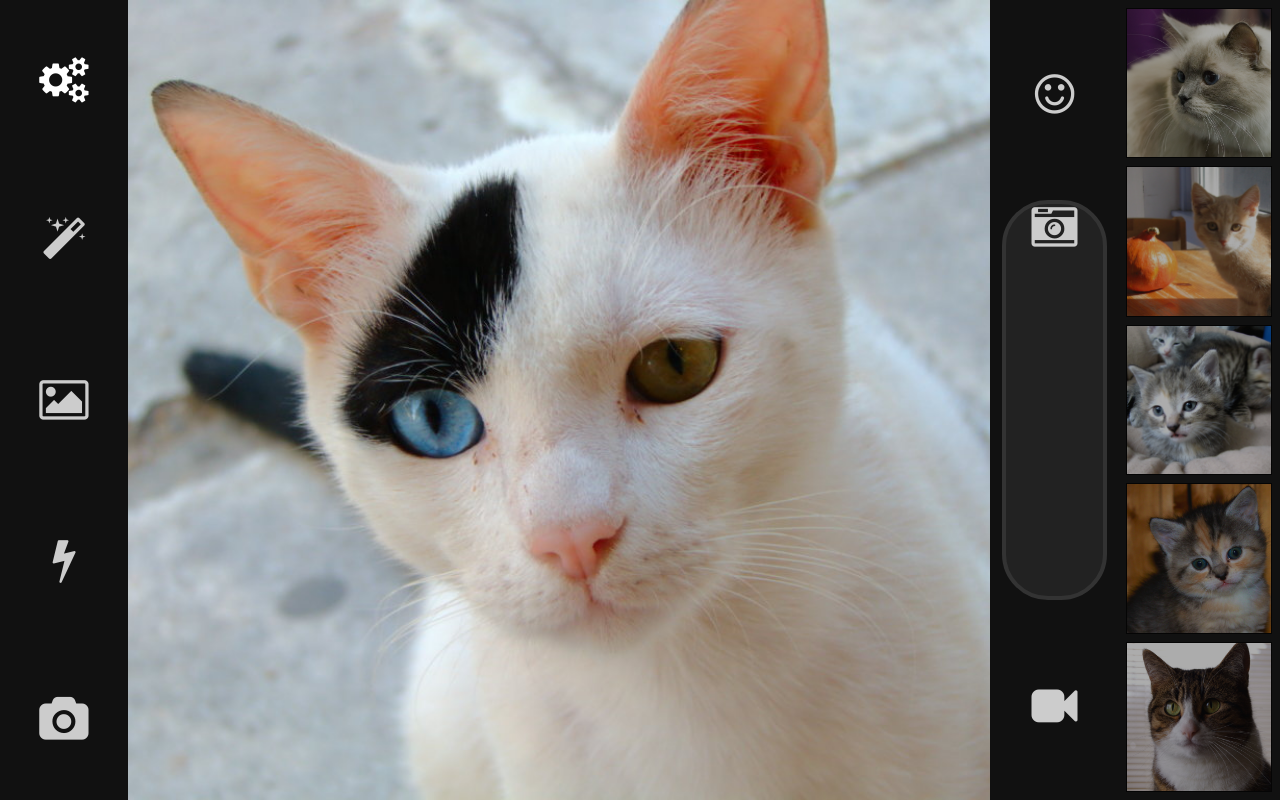
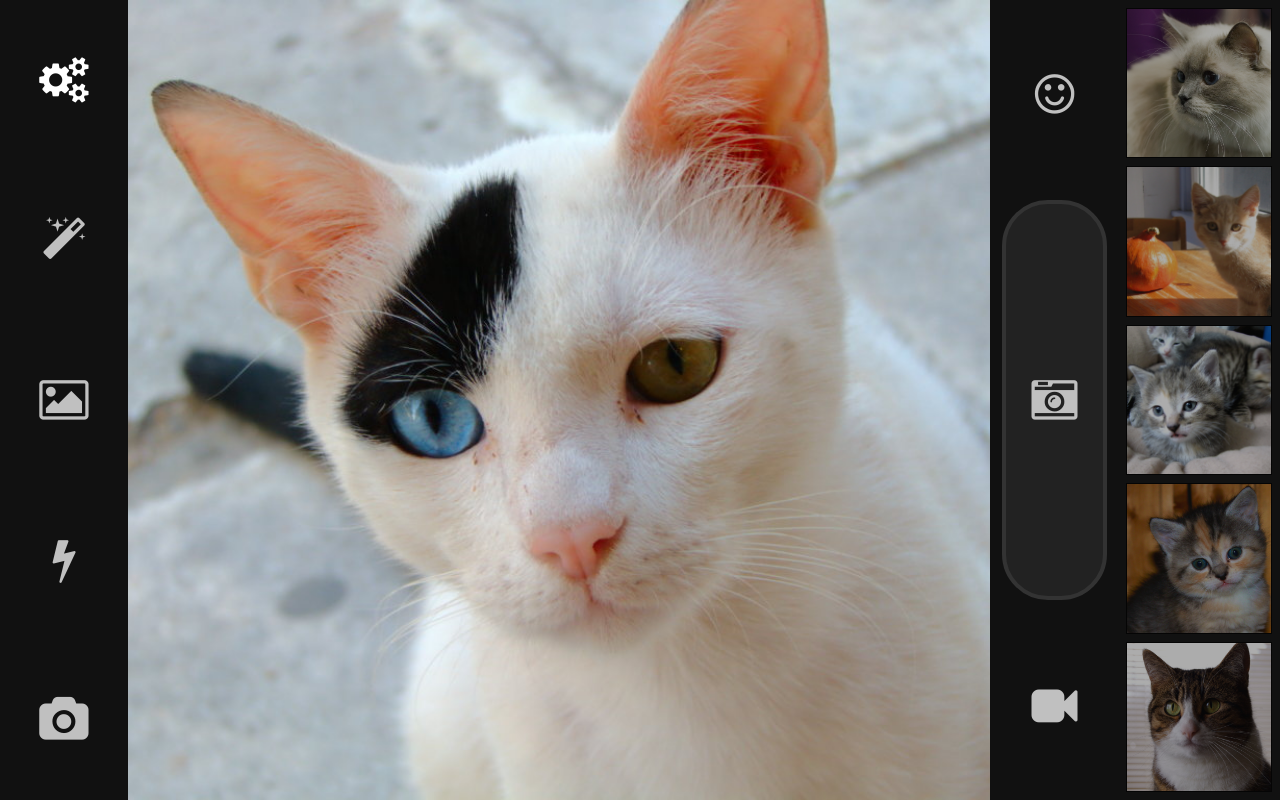
Before and after one commit to SirPepe/RWD-App-Workshop, a plain HTML site: page index.html in a window 1280 px wide. Drawn offline with Linux system fonts and the light colour scheme; files whose address does not match are found by name.

Commit message:
Lösung fertig
Signed-off-by: Peter Kröner <peter@peterkroener.de>

```diff
--- a/style-lösung.css
+++ b/style-lösung.css
@@ -18,7 +18,7 @@ button {
   margin: 0;
 }
 
-/* Icons */
+/* Icons und Buttons */
 @font-face {
   font-family: 'icons';
   src: url('assets/font/font/icons.eot?2742526');
@@ -36,7 +36,7 @@ button span {
   font-weight: normal;
   speak: none;
   line-height: 1em;
-  color: #CCC;
+  color: #C0C0C0;
 }
 button:hover span {
   color: #FFF;
@@ -49,11 +49,15 @@ button.camera span:before { content: '\e803'; }   /* Kamera-Wahl */
 button.face span:before { content: '\e806'; }     /* Gesichtserkennung */
 button.snap span:before { content: '\e805'; }     /* Foto machen! */
 button.video span:before { content: '\e807'; }    /* Video aufnehmen */
+
+/* Sonderfall Foto-Button */
 button.snap {
   position: relative;
 }
 button.snap span {
-  display: block;
+  display: flex;
+  flex-direction: column;
+  justify-content: center;
   position: absolute;
   top: 0.25em;
   left: 0.25em;
```
